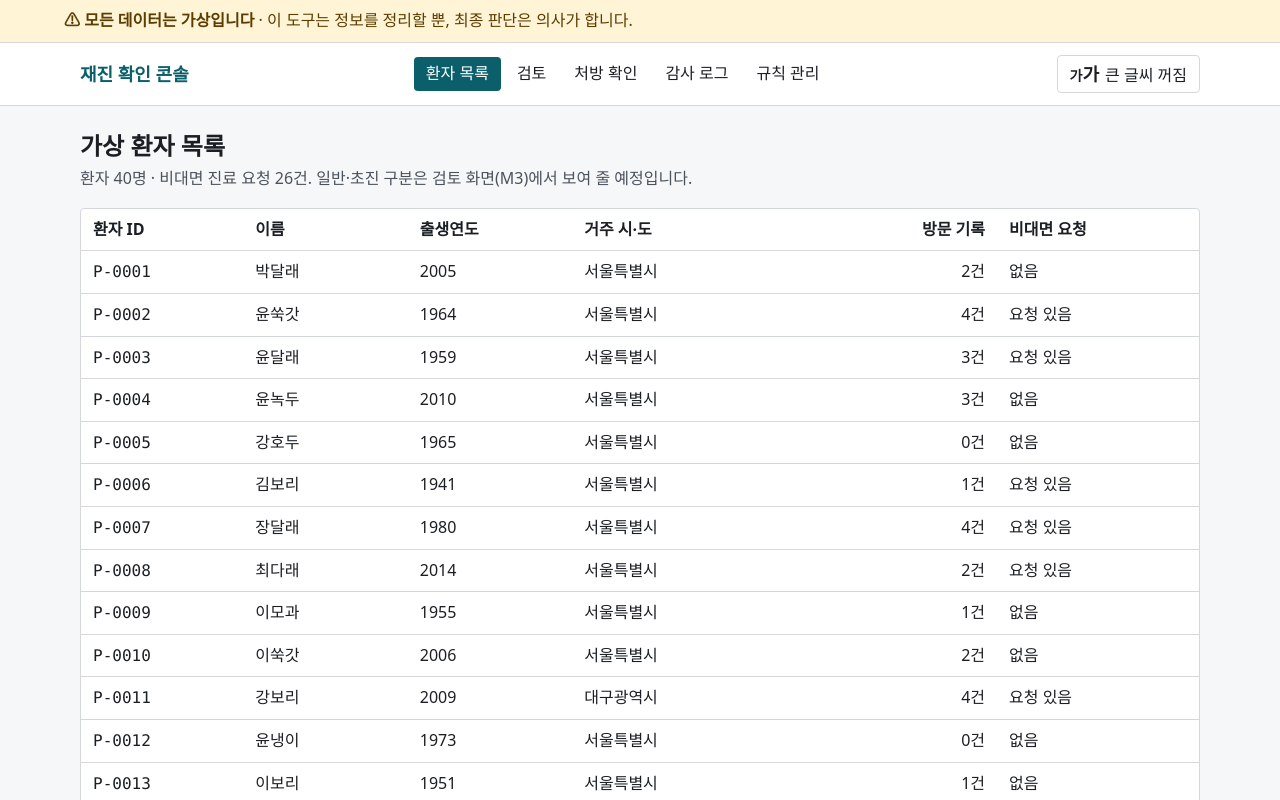
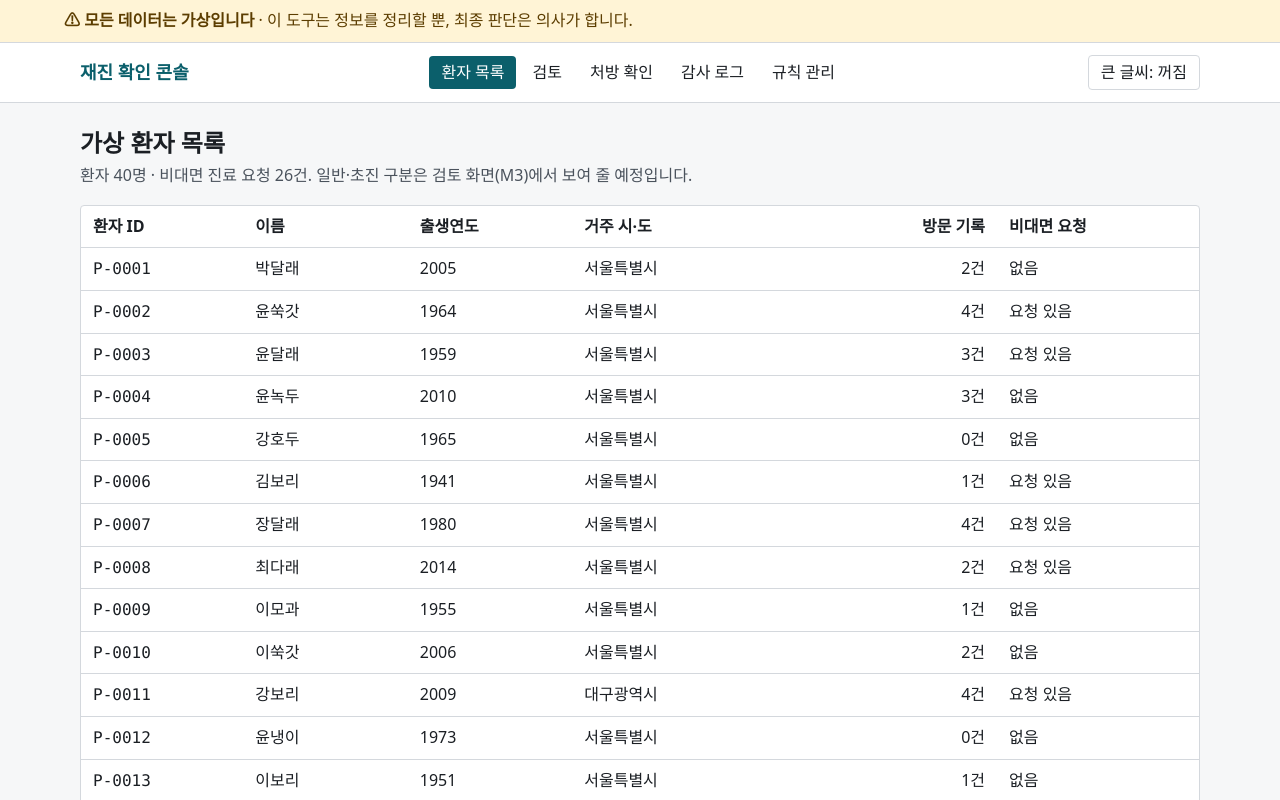
Before and after one commit to silver0-stack/telehealth-revisit-console, a Next.js app: page / in a window 1280 px wide. Shown: the top 800 px of the page. Built offline with nearby package versions, Linux system fonts and the light colour scheme.

Commit message:
fix: 큰 글씨 버튼에서 '가가' 아이콘을 빼고 글자만 남김

```diff
--- a/src/components/TextSizeToggle.tsx
+++ b/src/components/TextSizeToggle.tsx
@@ -20,12 +20,7 @@ export function TextSizeToggle() {
       onClick={toggle}
       className="rounded border border-border bg-surface px-3 py-1 text-text hover:border-accent"
     >
-      {/* A small and a large "가" side by side is the common Korean icon for text size. */}
-      <span aria-hidden="true" className="mr-1.5 font-bold">
-        <span className="text-sm">가</span>
-        <span className="text-lg">가</span>
-      </span>
-      큰 글씨 {large ? "켜짐" : "꺼짐"}
+      큰 글씨: {large ? "켜짐" : "꺼짐"}
     </button>
   );
 }
```
